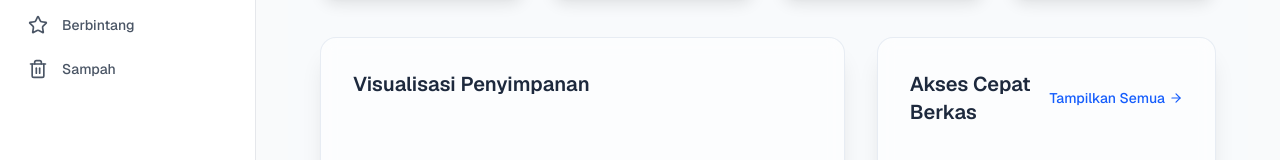
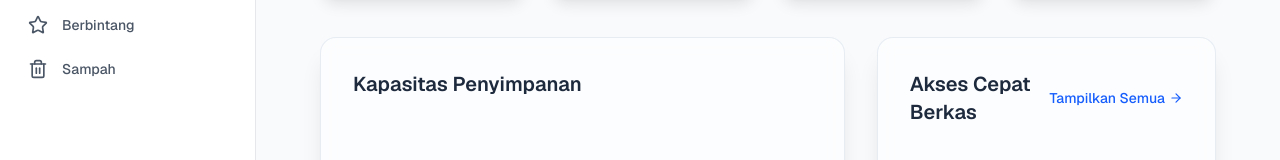
Before and after one commit to azharanggakusuma/drive, a Next.js app: page / in a window 1280 px wide. Shown: the part 427-587 px from the top of the page. Built offline with nearby package versions, Linux system fonts and the light colour scheme.

Commit message:
fix: update StorageVisualizer header to reflect accurate storage capacity

```diff
--- a/app/(drive)/page.tsx
+++ b/app/(drive)/page.tsx
@@ -112,7 +112,7 @@ const StatCard: React.FC<StatCardProps> = ({ icon, label, value, gradient }) =>
 
 const StorageVisualizer = ({ percentage }: { percentage: number }) => (
   <div className="h-full bg-white/60 backdrop-blur-sm border border-slate-200/80 p-6 md:p-8 rounded-2xl shadow-xl flex flex-col">
-    <h2 className="text-lg md:text-xl font-semibold mb-6 text-slate-800">Visualisasi Penyimpanan</h2>
+    <h2 className="text-lg md:text-xl font-semibold mb-6 text-slate-800">Kapasitas Penyimpanan</h2>
     <div className="flex-1 flex flex-col md:flex-row items-center justify-center gap-6 md:gap-8">
       <div className="relative w-28 h-28 sm:w-32 sm:h-32 flex-shrink-0">
         <svg className="w-full h-full" viewBox="0 0 36 36">
```
